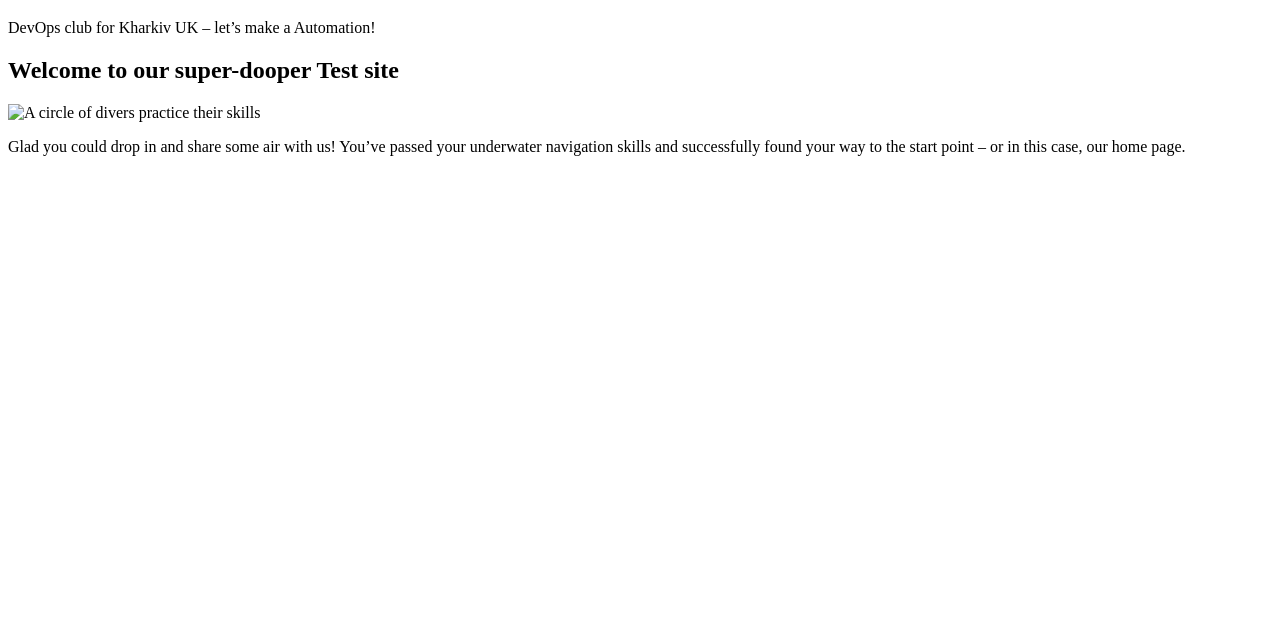
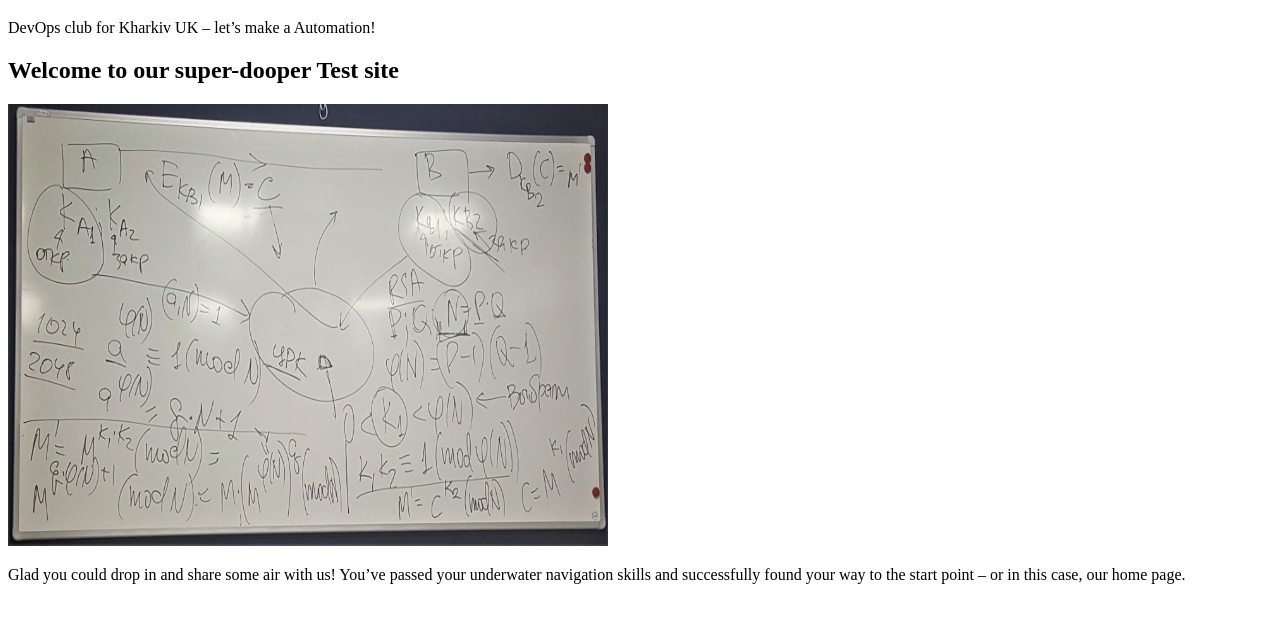
Before and after one commit to andersonlug/test_laba, a plain HTML site: page index.html in a window 1280 px wide. Shown: the part 61-684 px from the top of the page. Drawn offline with Linux system fonts and the light colour scheme.

Commit message:
add foto

```diff
--- a/index.html
+++ b/index.html
@@ -20,7 +20,7 @@
      <div id="bodycontent">
        <h2>Welcome to our super-dooper Test site</h2>
 
-       <p><img src="RSA.jpg.jpg"
+       <p><img src="RSA.jpg"
            alt="A circle of divers practice their skills"
            width="600" height="442"/>
 
```
